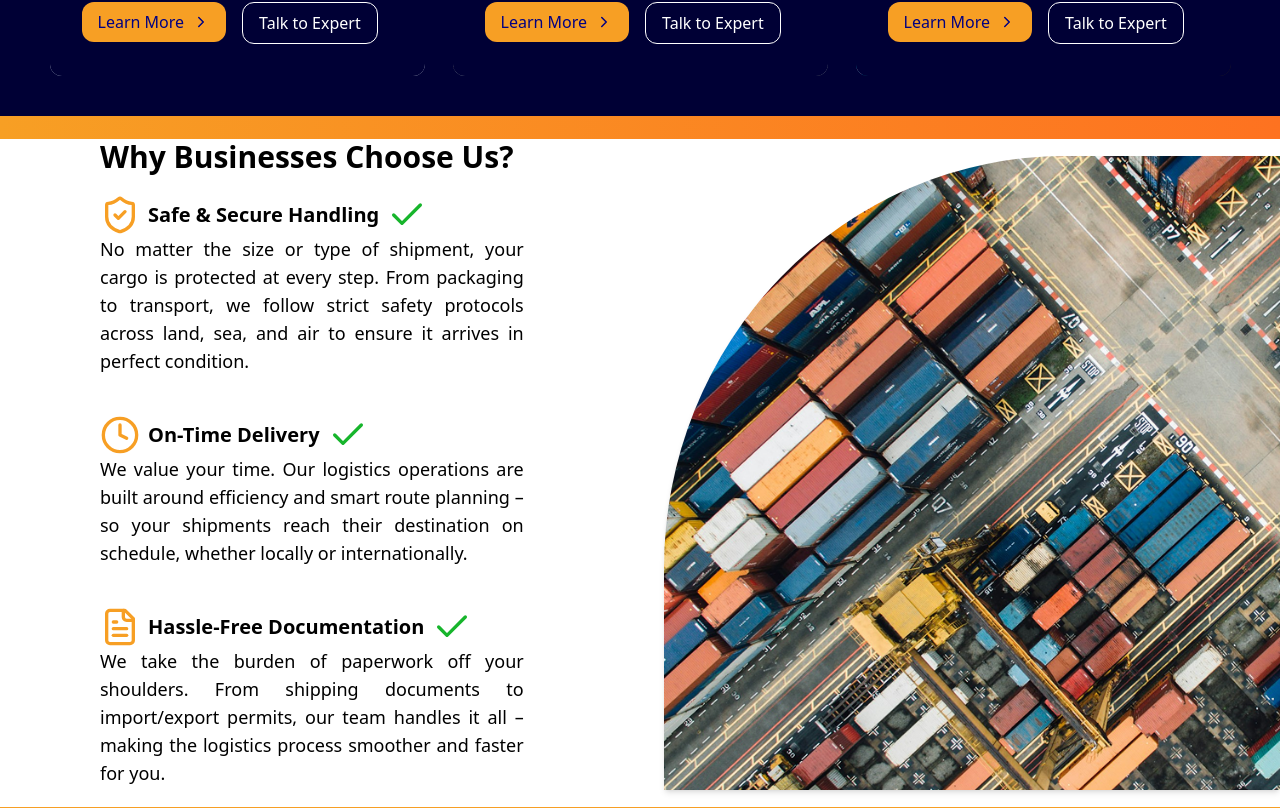
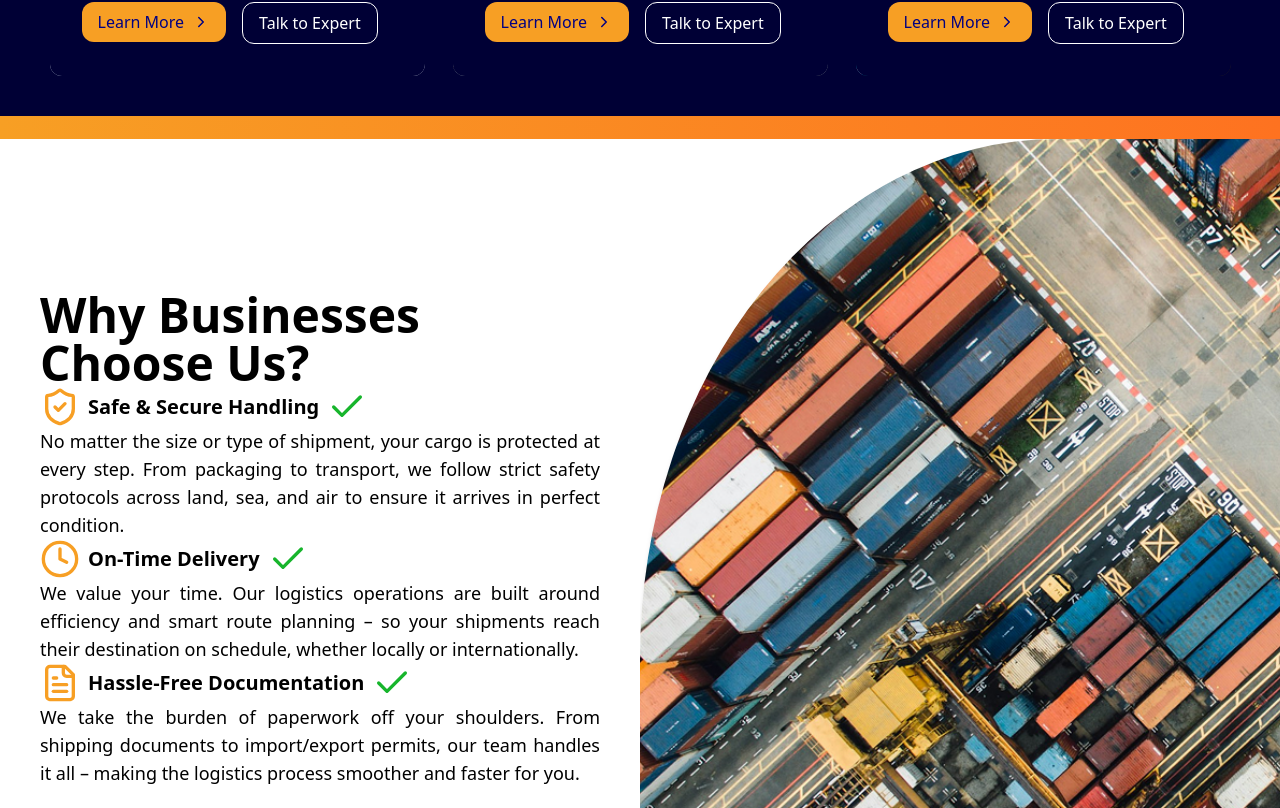
Before and after one commit to rastynkhen18/DigoTradersIncorporated-LandingPage, a React (Vite) app: page / in a window 1280 px wide. Shown: the part 1332-2140 px from the top of the page. Built offline with nearby package versions, Linux system fonts and the light colour scheme.

Commit message:
Merged Updates

```diff
--- a/src/pages/Contact.jsx
+++ b/src/pages/Contact.jsx
@@ -101,7 +101,7 @@ const Contact = () => {
 
                                 <button
                                     type="submit"
-                                    className="w-1/4 text-[var(--white-color)] py-2 px-4 rounded-full transition cursor-pointer"
+                                    className="w-full text-[var(--white-color)] py-2 px-4 rounded-full transition cursor-pointer"
                                     style={{
                                         background: 'linear-gradient(to right, var(--primary-color), var(--primary-accent))'
                                     }}
--- a/src/pages/Home.jsx
+++ b/src/pages/Home.jsx
@@ -103,19 +103,19 @@ const Home = () => {
           background: 'linear-gradient(to left, var(--primary-accent), var(--primary-color))'
         }} />
 
-        {/* 3rd Section */}
+
         <section>
           {/* Content wrapper */}
-          <div className="flex flex-col-reverse md:flex-row items-center justify-between gap-10">
+          <div className="flex flex-col-reverse md:flex-row items-center justify-between h-auto md:h-[100vh]">
 
             {/* Text Content */}
-            <div className='w-full md:w-1/2 px-25 text-justify'>
-              <h1 className="text-2xl md:text-3xl lg:4xl font-bold">
+            <div className="w-full md:w-1/2 px-10 text-justify">
+              <h1 className="text-3xl md:text-4xl lg:text-5xl font-bold text-left">
                 Why Businesses Choose Us?
               </h1>
 
               {/* Card 1 */}
-              <div className='py-5'>
+              <div>
                 <h3 className="flex items-center text-xl font-semibold gap-2">
                   <ShieldCheck className="text-[var(--primary-color)] w-10 h-10" />
                   Safe & Secure Handling
@@ -127,7 +127,7 @@ const Home = () => {
               </div>
 
               {/* Card 2 */}
-              <div className='py-5'>
+              <div>
                 <h3 className="flex items-center text-xl font-semibold gap-2">
                   <Clock className="text-[var(--primary-color)] w-10 h-10" />
                   On-Time Delivery
@@ -139,7 +139,7 @@ const Home = () => {
               </div>
 
               {/* Card 3 */}
-              <div className='py-5'>
+              <div>
                 <h3 className="flex items-center text-xl font-semibold gap-2">
                   <FileText className="text-[var(--primary-color)] w-10 h-10" />
                   Hassle-Free Documentation
@@ -152,8 +152,12 @@ const Home = () => {
             </div>
 
             {/* Image Content */}
-            <div className='w-full h-full md:w-1/2'>
-              <img src={Container1Image} alt="Shipping container" className="w-full h-auto md:rounded-tl-[65%] shadow-md" />
+            <div className="w-full md:w-1/2 h-[300px] md:h-full overflow-hidden">
+              <img
+                src={Container1Image}
+                alt="Shipping container"
+                className="w-full h-full object-cover md:rounded-tl-[65%] shadow-md"
+              />
             </div>
           </div>
         </section>
@@ -196,7 +200,7 @@ const Home = () => {
                       type="text"
                       placeholder="Your Name"
                       name='name'
-                      className="w-full px-4 py-2 border border-[var(--gray-color)] rounded-md bg-[var(--white-color)] placeholder-[var(--gray-color)] focus:outline-none"
+                      className="w-full px-4 py-2 border border-[var(--gray-color)] rounded-md bg-[var(--white-color)] placeholder-[var(--gray-color)] focus:outline"
                     />
                   </div>
 
```
